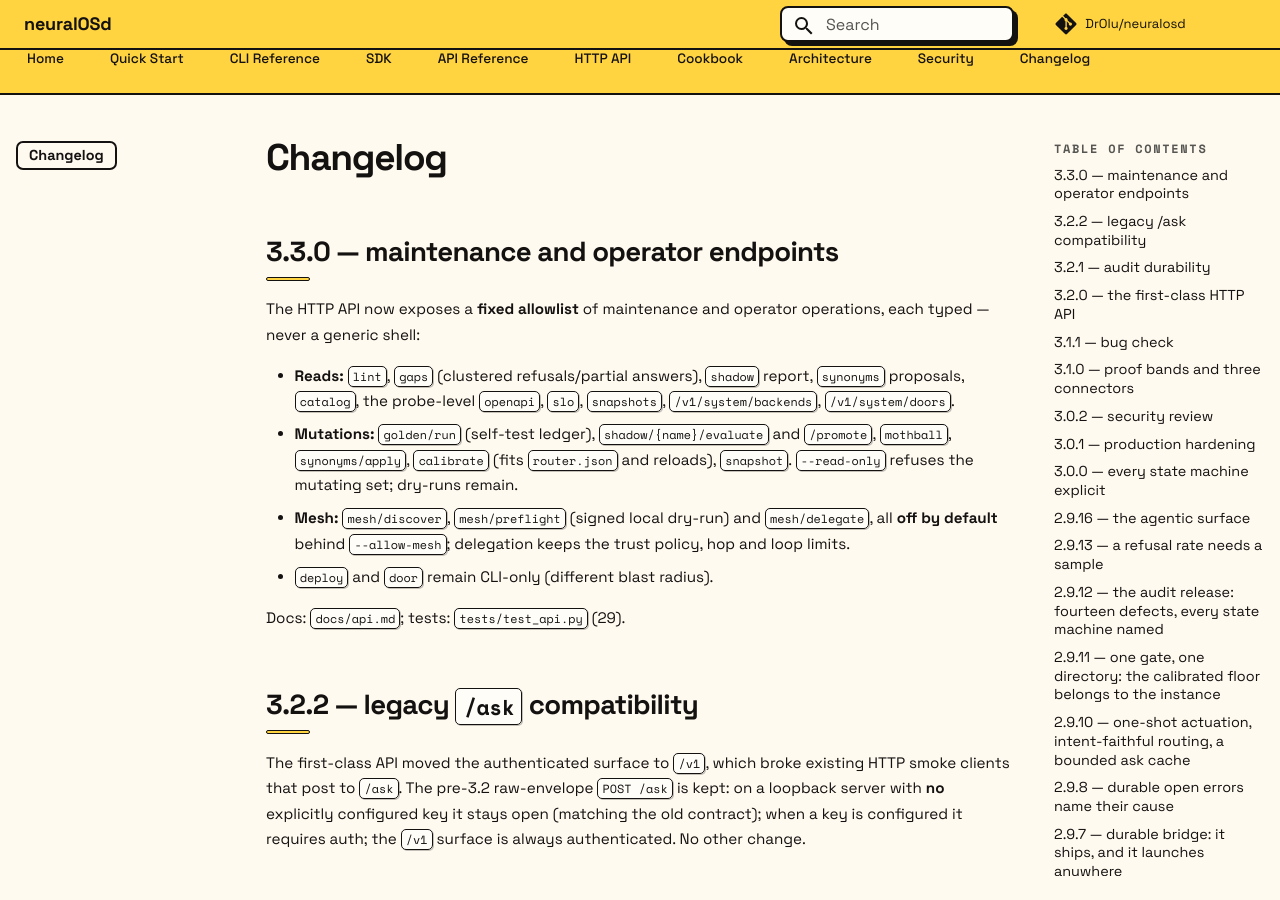
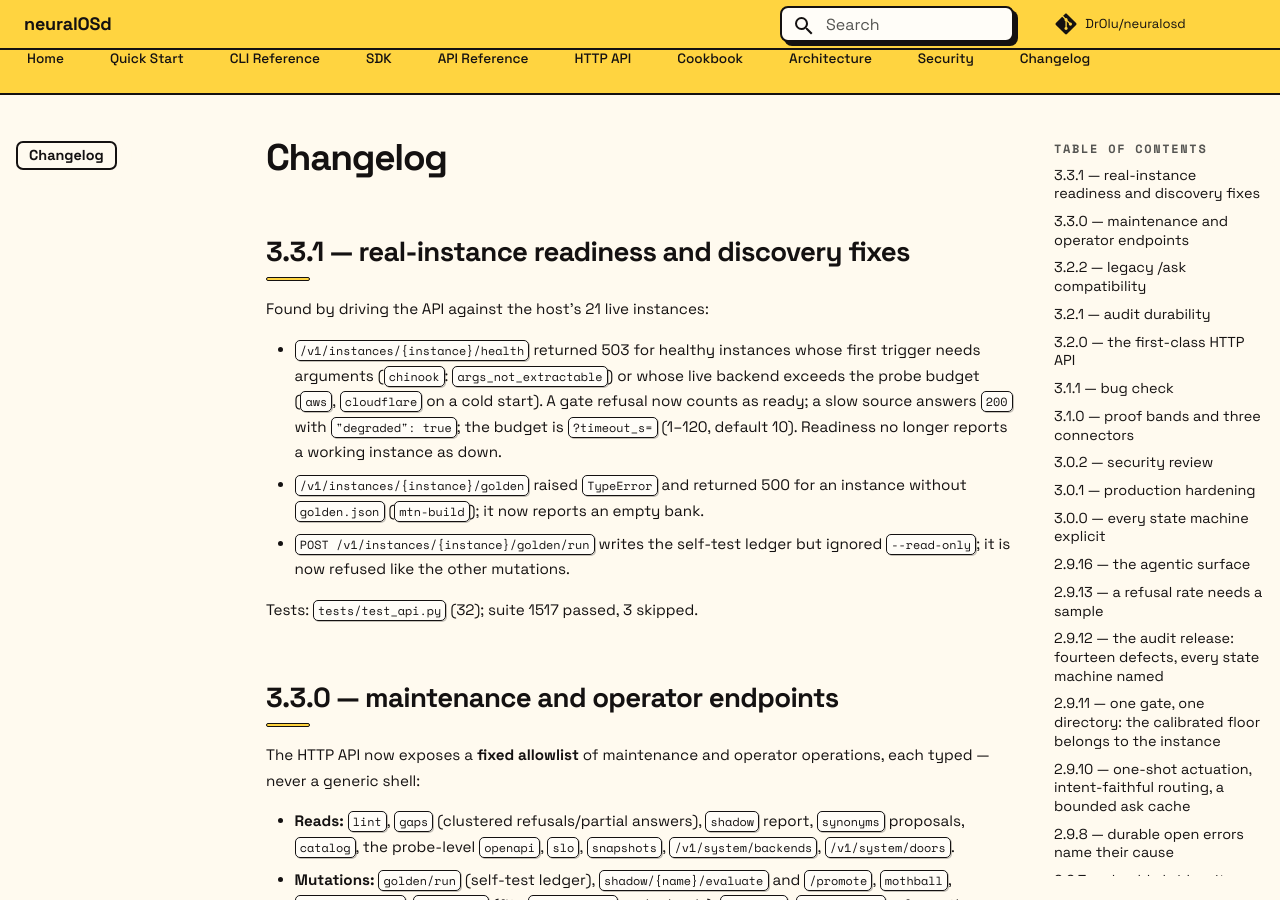
Before and after one commit to DrOlu/neuralosd, an MkDocs documentation site: the page built from docs/changelog.md, in a window 1280 px wide and 900 px high. Built offline with MkDocs 1.6.1 and Material for MkDocs 9.7.7, drawn with Linux system fonts in a browser that asks for light colours; comment, search, counter and statistics services are not loaded.

Commit message:
chore(release): 3.3.1

```diff
--- a/docs/changelog.md
+++ b/docs/changelog.md
@@ -1,4 +1,22 @@
 # Changelog
+
+## 3.3.1 — real-instance readiness and discovery fixes
+
+Found by driving the API against the host's 21 live instances:
+
+- `/v1/instances/{instance}/health` returned 503 for healthy instances
+  whose first trigger needs arguments (`chinook`: `args_not_extractable`)
+  or whose live backend exceeds the probe budget (`aws`, `cloudflare` on a
+  cold start). A gate refusal now counts as ready; a slow source answers
+  `200` with `"degraded": true`; the budget is `?timeout_s=` (1–120,
+  default 10). Readiness no longer reports a working instance as down.
+- `/v1/instances/{instance}/golden` raised `TypeError` and returned 500 for
+  an instance without `golden.json` (`mtn-build`); it now reports an empty
+  bank.
+- `POST /v1/instances/{instance}/golden/run` writes the self-test ledger
+  but ignored `--read-only`; it is now refused like the other mutations.
+
+Tests: `tests/test_api.py` (32); suite 1517 passed, 3 skipped.
 
 ## 3.3.0 — maintenance and operator endpoints
 
--- a/pyproject.toml
+++ b/pyproject.toml
@@ -4,7 +4,7 @@ build-backend = "setuptools.build_meta"
 
 [project]
 name = "neuralosd"
-version = "3.3.0"
+version = "3.3.1"
 description = "Deterministic-first agentic runtime — @probe framework, chain runner, meta-selector, HITL guardrails, MCP/OpenAPI exposure, and microVM sandbox backends (BoxLite / Microsandbox)"
 readme = "README.md"
 requires-python = ">=3.10"
--- a/src/neuralosd/__init__.py
+++ b/src/neuralosd/__init__.py
@@ -6,7 +6,7 @@ One pip install. Two sandbox backends (BoxLite, Microsandbox). Any data
 source. Offline. On CPU. With verification gates, audit trail, and
 deterministic routing.
 """
-__version__ = "3.3.0"
+__version__ = "3.3.1"
 
 _DOCS = {
     "usage": "neuralOS usage and operations guide",
```
Also changed, not shown: 1 other file.
